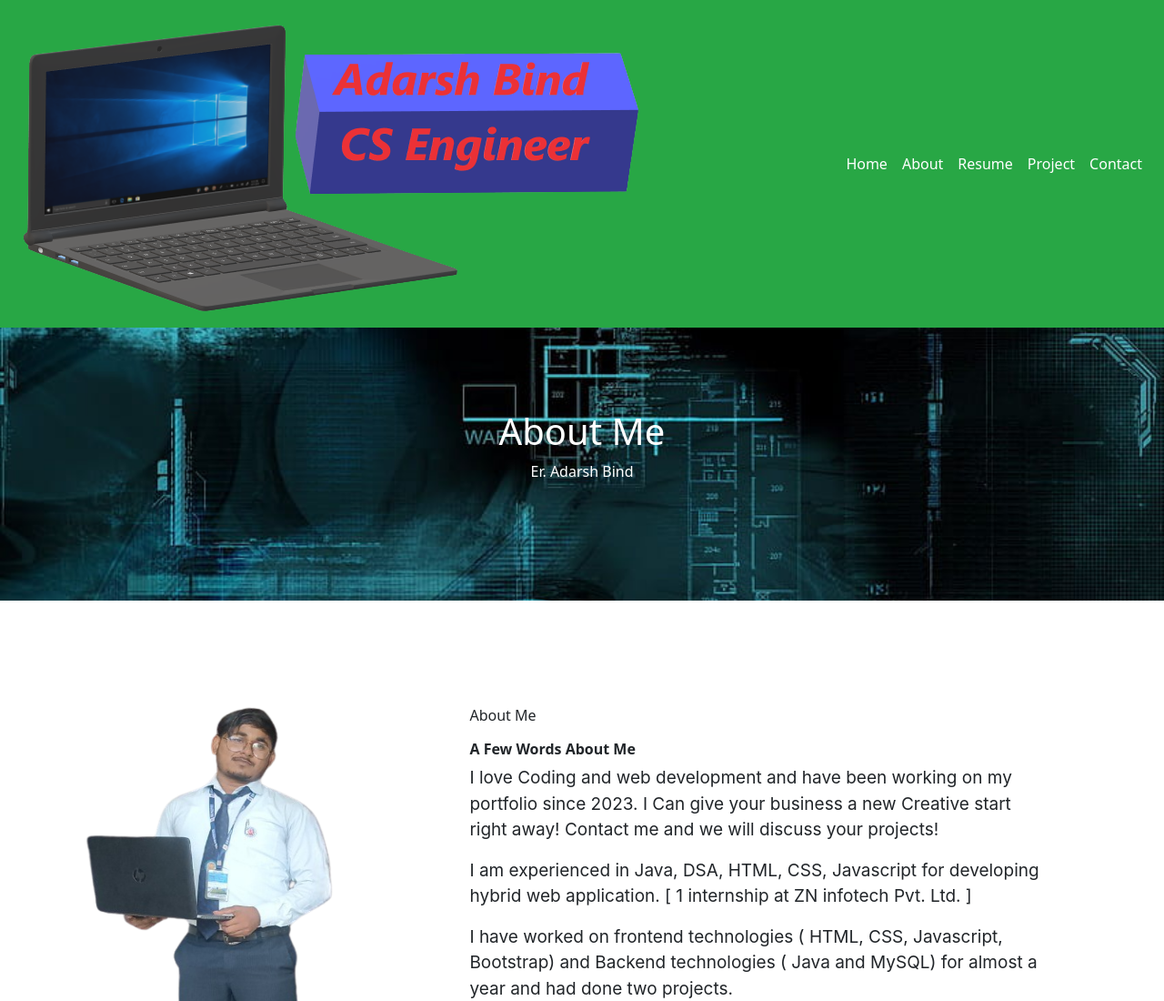
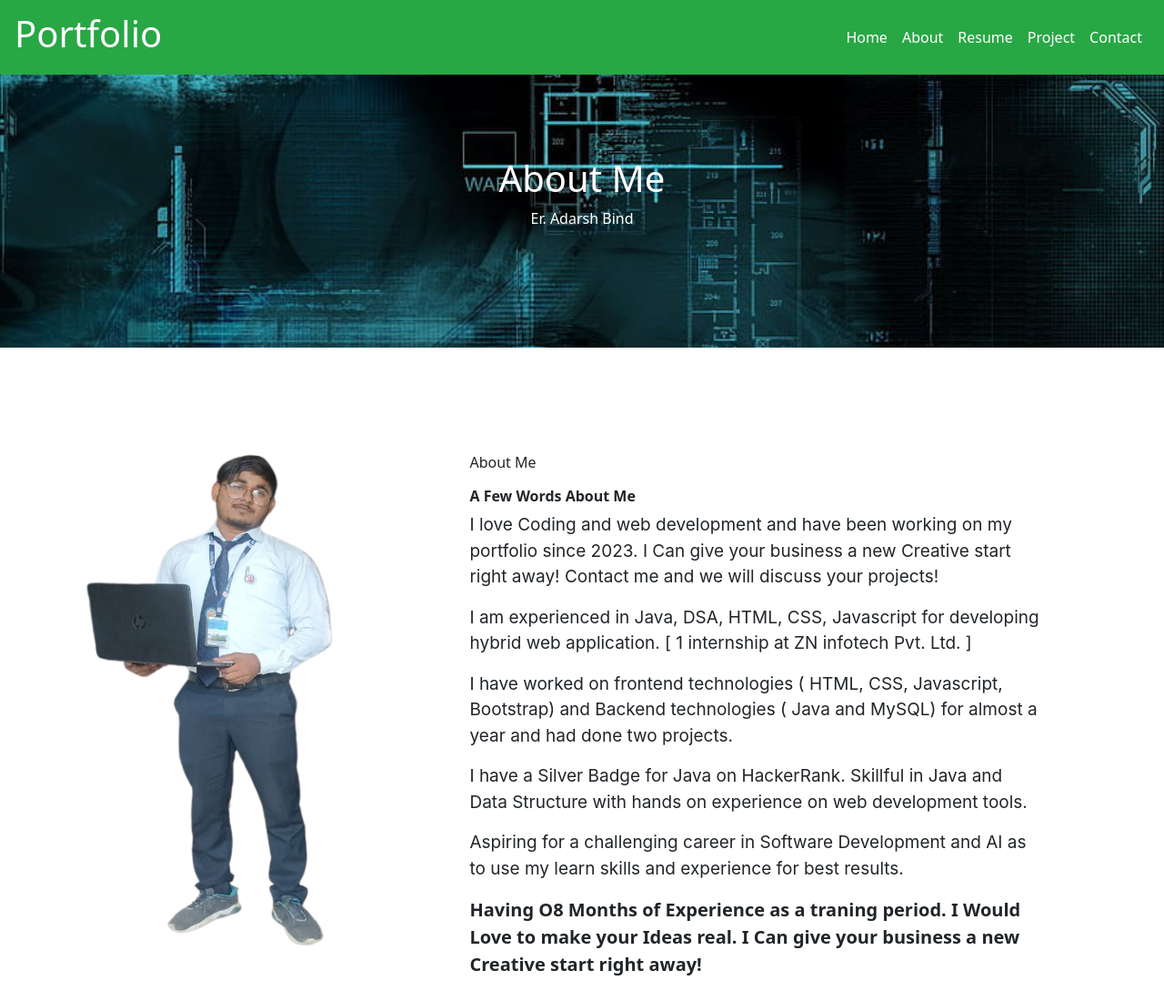
Before and after one commit to adarshbind9598/portfolio, a plain HTML site: page about.html in a window 1280 px wide. Shown: the top 1100 px of the page at 91% size. Drawn offline with nearby package versions, Linux system fonts and the light colour scheme.

Commit message:
Add about.html

```diff
--- a/about.html
+++ b/about.html
@@ -413,7 +413,7 @@
 <body>
         <nav class="navbar navbar-expand-lg navbar-dark bg-success">
           <div class="container-fluid">
-            <a class="navbar-brand" href="#"><img class="adlogo2" src="adlogo.png"></a>
+            <a class="navbar-brand" href="#"><h1>Portfolio</h1></a>
             <button class="navbar-toggler" type="button" data-toggle="collapse" data-target="#navbarNavAltMarkup" aria-controls="navbarNavAltMarkup" aria-expanded="false" aria-label="Toggle navigation">
                     <span class="navbar-toggler-icon"></span>
                 </button>
```
